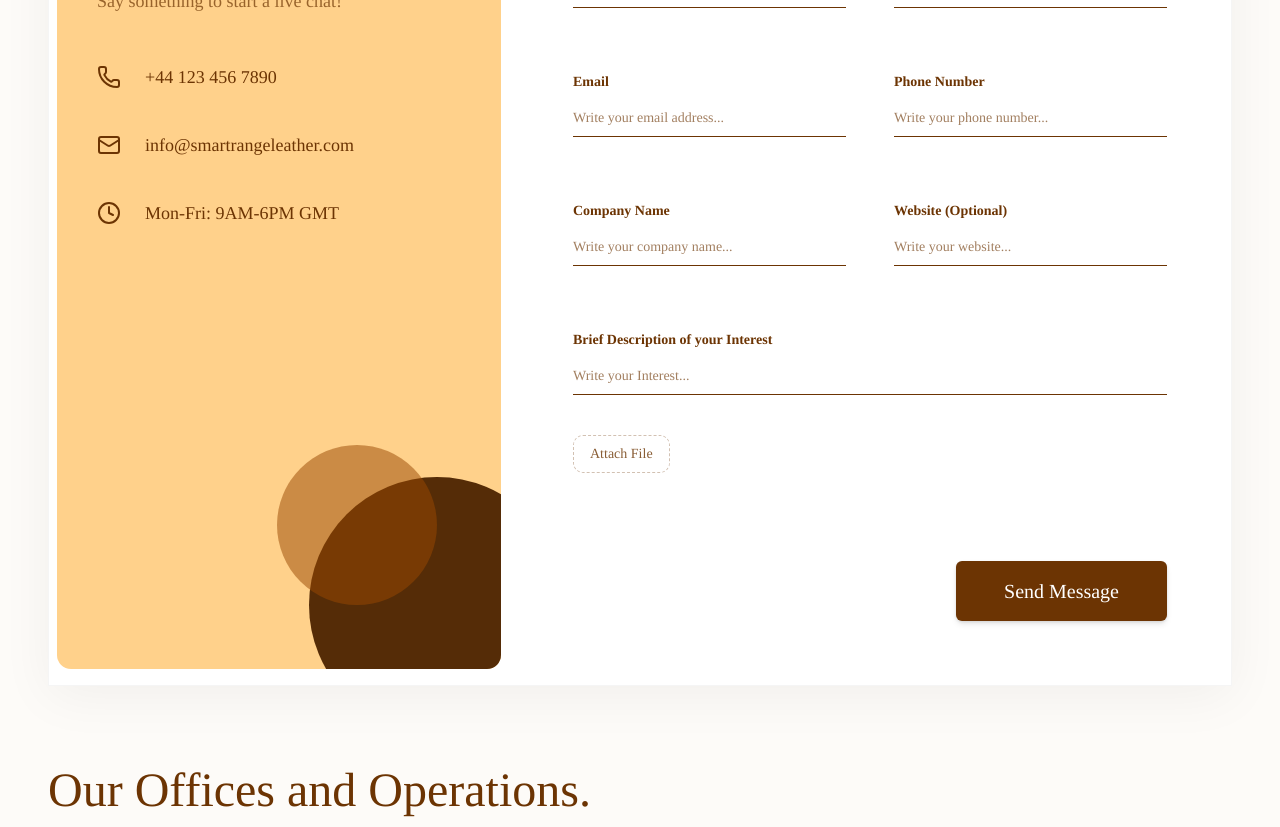
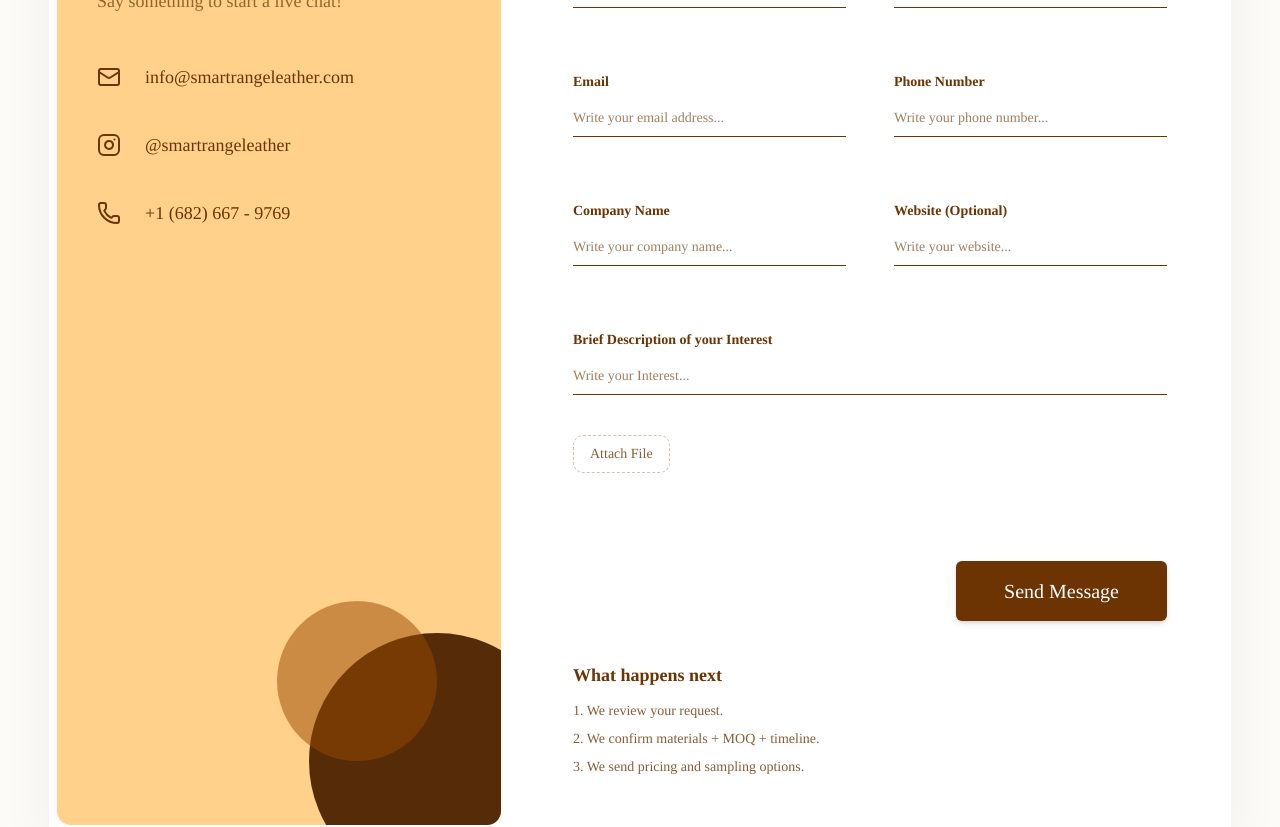
Before and after one commit to Lordevs/Smart-Range-Leather, a Next.js app: page /contact-us in a window 1280 px wide. Shown: the part 1800-2627 px from the top of the page. Built offline with nearby package versions, Linux system fonts and the light colour scheme; no server answers.

Commit message:
feat: Update contact information, refine various text elements, and add a "What happens next" section to the contact form.

```diff
--- a/src/components/common/contact-section.tsx
+++ b/src/components/common/contact-section.tsx
@@ -1,6 +1,6 @@
 "use client";
 
-import { Phone, Mail, Clock, CheckCircle, FileText, X } from "lucide-react";
+import { Phone, Mail, Clock, CheckCircle, FileText, X, Instagram } from "lucide-react";
 import { ReactNode, useState } from "react";
 import { cn } from "@/lib/utils";
 import { motion } from "motion/react";
@@ -244,17 +244,19 @@ export function ContactSection({
 
                 <div className="space-y-10 pb-20">
                   <div className="flex items-center space-x-6 text-accent-foreground">
-                    <Phone className="h-6 w-6" />
-                    <span className="text-lg">{contactInfo.phone}</span>
-                  </div>
-                  <div className="flex items-center space-x-6 text-accent-foreground">
                     <Mail className="h-6 w-6" />
                     <span className="text-lg">{contactInfo.email}</span>
                   </div>
                   <div className="flex items-center space-x-6 text-accent-foreground">
-                    <Clock className="h-6 w-6" />
+                    <Instagram className="h-6 w-6" />
                     <span className="text-lg">{contactInfo.hours}</span>
                   </div>
+                  <div className="flex items-center space-x-6 text-accent-foreground">
+                    <Phone className="h-6 w-6" />
+                    <span className="text-lg">{contactInfo.phone}</span>
+                  </div>
+
+
                 </div>
               </div>
 
@@ -455,6 +457,17 @@ export function ContactSection({
                   {isLoading ? "Sending..." : "Send Message"}
                 </Button>
               </div>
+
+              <div className="md:col-span-2">
+                <h4 className="text-lg font-bold font-serif text-accent-foreground mb-3">
+                  What happens next
+                </h4>
+                <div className="space-y-2 text-accent-foreground/80 text-sm">
+                  <p>1. We review your request.</p>
+                  <p>2. We confirm materials + MOQ + timeline.</p>
+                  <p>3. We send pricing and sampling options.</p>
+                </div>
+              </div>
             </form>
           </div>
         </motion.div>
--- a/src/components/common/footer.tsx
+++ b/src/components/common/footer.tsx
@@ -47,7 +47,7 @@ export function Footer() {
               />
             </Link>
             <p className="text-secondary/80 text-sm leading-relaxed max-w-xs">
-              Premium leather manufacturing for global brands since 2004.
+              Premium leather manufacturing for global brands since 1990.
             </p>
             <div className="flex gap-4">
               {socialLinks.map((social) => (
@@ -128,7 +128,7 @@ export function Footer() {
               </li>
               <li className="flex items-center gap-4 text-secondary/80 text-sm group cursor-pointer hover:text-primary transition-colors">
                 <Phone className="w-5 h-5 text-primary shrink-0 transition-transform group-hover:scale-110" />
-                <span>+44 123 456 7890</span>
+                <span>+1 (682) 667 - 9769</span>
               </li>
             </ul>
           </motion.div>
--- a/src/components/shared/home-clients-section.tsx
+++ b/src/components/shared/home-clients-section.tsx
@@ -39,7 +39,7 @@ const clientSegments = [
 
 const stats = [
   { value: "20+", label: "COUNTRIES SERVED" },
-  { value: "500+", label: "ACTIVE CLIENTS" },
+  { value: "500+", label: "CLIENTS" },
   { value: "98%", label: "SATISFACTION" },
   { value: "24/7", label: "SUPPORT" },
 ];
--- a/src/components/shared/home-contact-section.tsx
+++ b/src/components/shared/home-contact-section.tsx
@@ -42,9 +42,9 @@ export function HomeContactSection() {
       title="Ready to Manufacture Your Collection?"
       description="Whether you're launching a new brand or scaling production, we provide the expertise and reliability you need."
       contactInfo={{
-        phone: "+44 123 456 7890",
+        phone: "+1 (682) 667 - 9769",
         email: "info@smartrangeleather.com",
-        hours: "Mon-Fri: 9AM-6PM GMT",
+        hours: "@smartrangeleather",
       }}
       locations={locations}
     />
--- a/src/components/shared/our-products-section.tsx
+++ b/src/components/shared/our-products-section.tsx
@@ -7,7 +7,7 @@ const products = [
   {
     title: "Leather Jackets and Coats (Men and Women)",
     description:
-      "Premium handcrafted leather outerwear, blending timeless style with contemporary design and superior quality.",
+      "Premium  leather outerwear, blending timeless style with contemporary design and superior quality.",
     image: "/images/products/leather-jackets-and-Coats-men-and-women.png",
   },
   {
```
